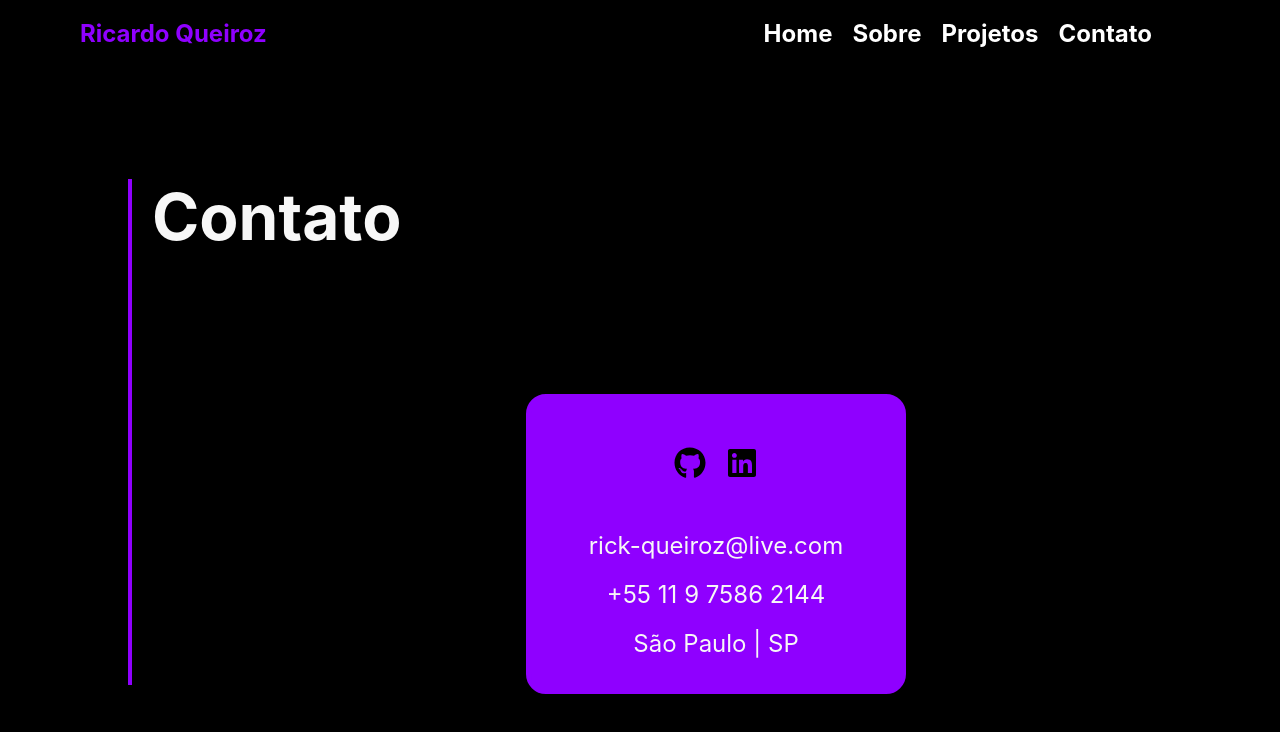
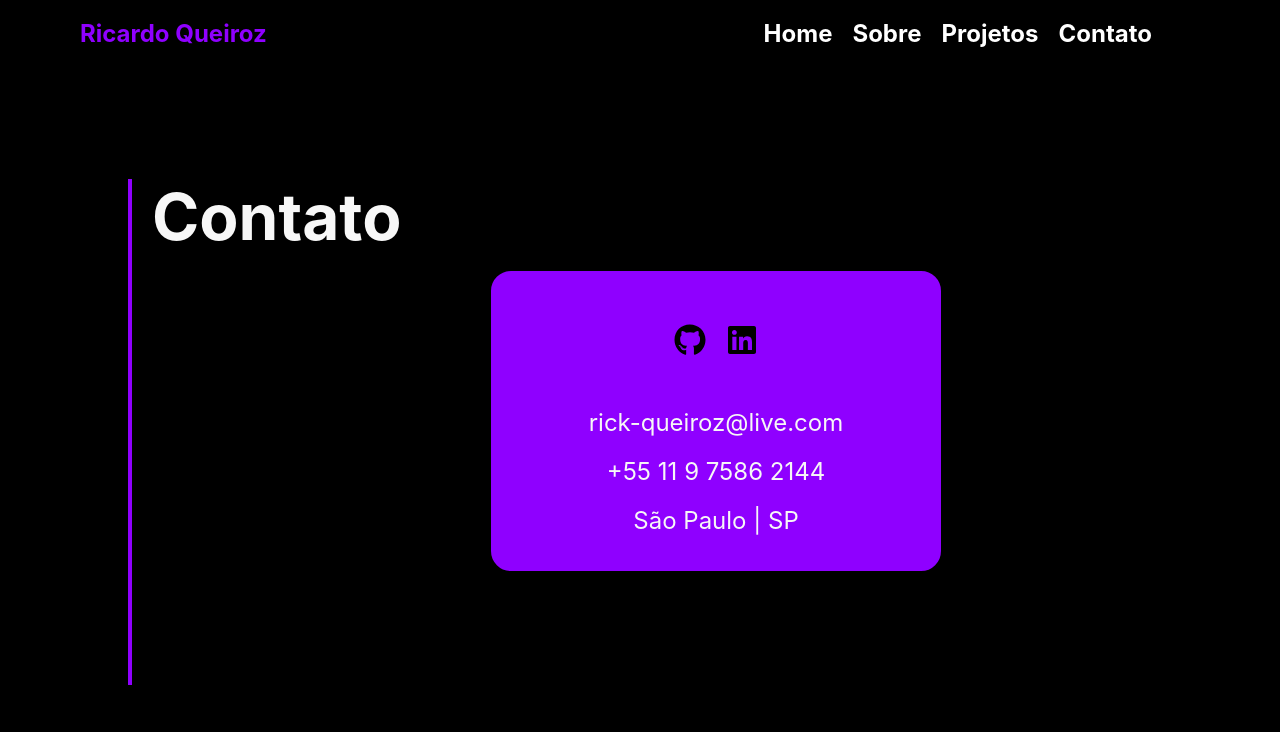
Before and after one commit to rickqueirozz/portfolio-react, a React (Vite) app: page /contato in a window 1280 px wide. Shown: the top 732 px of the page. Built offline with nearby package versions, Linux system fonts and the light colour scheme.

Commit message:
style: adjust the positioning of the box in Contato.module.css

```diff
--- a/src/pages/Contato/Contato.module.css
+++ b/src/pages/Contato/Contato.module.css
@@ -31,7 +31,7 @@
 
 .conteudo{
   display: flex;
-  padding-top: 139px;
+  padding-top: 1rem;
   justify-content: center;
 }
 
@@ -41,7 +41,7 @@
   border-radius: 20px;
   box-shadow: 10px 10px 20px rgba(0, 0, 0, 0.5);
   color: var(--white);
-  width: 380px;
+  width: 450px;
   height: 300px;
 }
 
```
